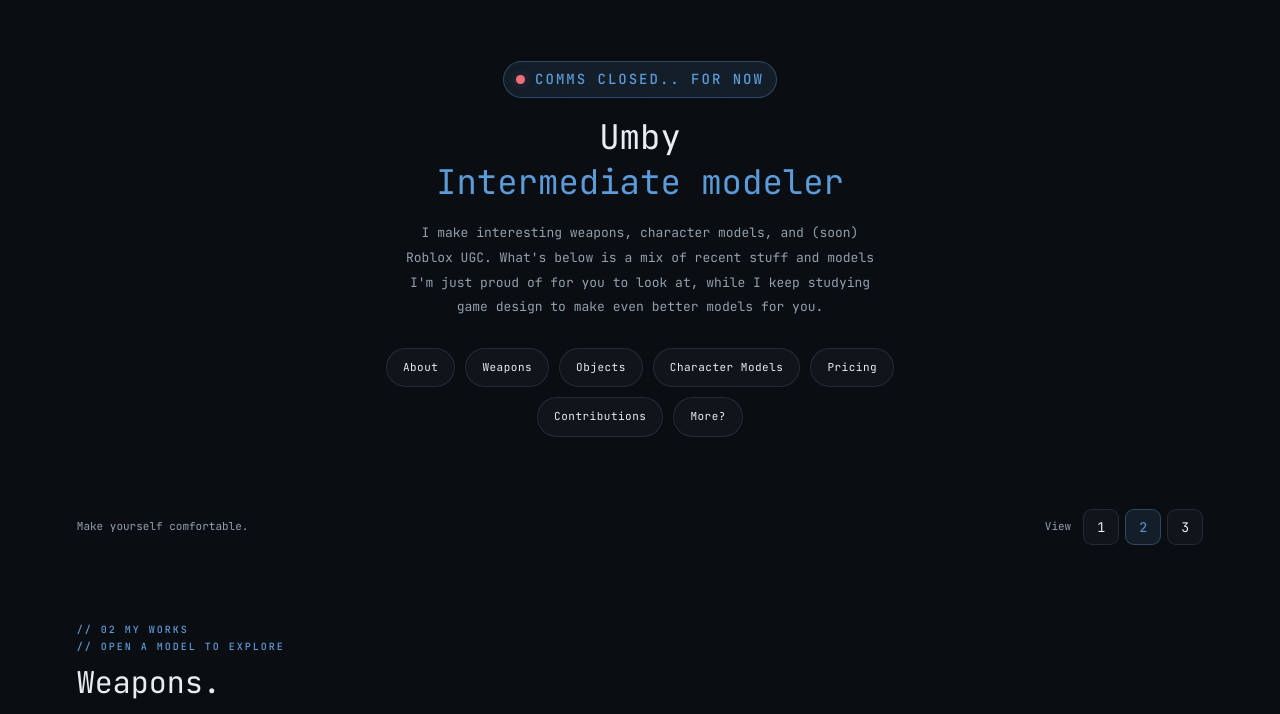
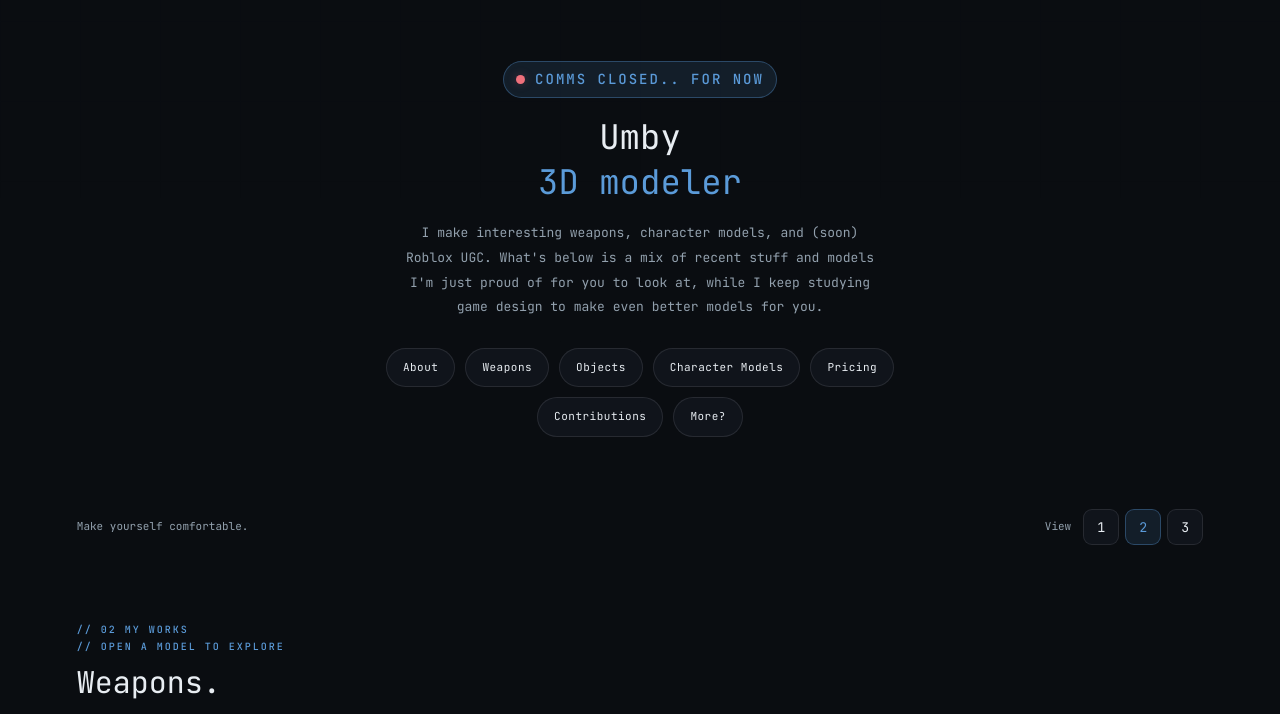
Before and after one commit to Umbyzz/Umbys_Portfolio, a plain HTML site: page index.html in a window 1280 px wide. Shown: the part 59-773 px from the top of the page. Drawn offline with Linux system fonts and the light colour scheme; a web font is replaced by a local one.

Commit message:
index 3dmodel

```diff
--- a/index.html
+++ b/index.html
@@ -30,7 +30,7 @@
 
     <section class="hero">
         <p class="eyebrow commission-status" data-status="closed">comms closed.. for now</p>
-        <h1>Umby<span>Intermediate modeler</span></h1>
+        <h1>Umby<span>3D modeler</span></h1>
         <p class="description">
                   I make interesting weapons,
                      character models, and (soon) Roblox UGC. What's below is a mix of
```
